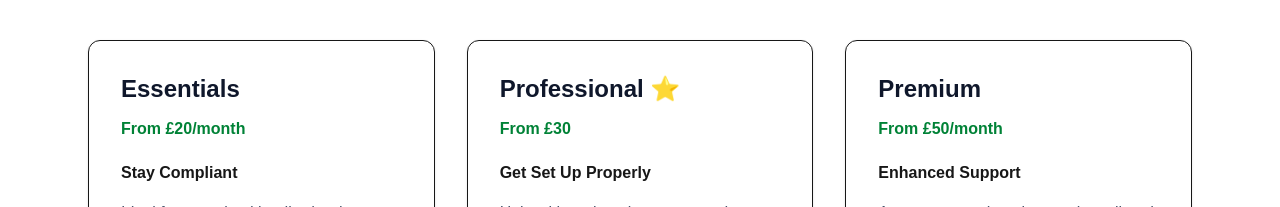
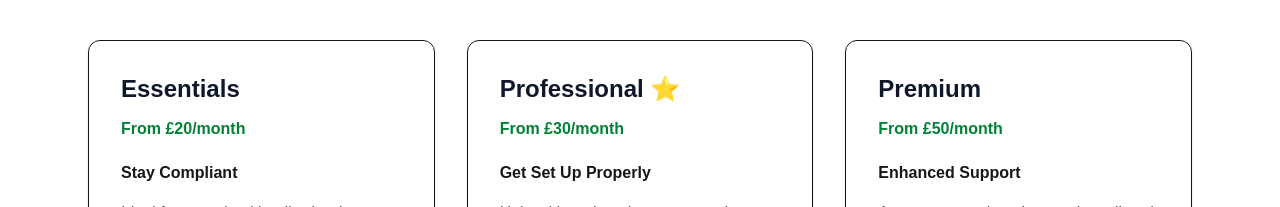
Before and after one commit to colin-mtd/mtd-for-landlords, a Next.js app: page / in a window 1280 px wide. Shown: the part 906-1113 px from the top of the page. Built offline with nearby package versions, Linux system fonts and the light colour scheme.

Commit message:
Update page.js
correction to £30 PM

```diff
--- a/app/page.js
+++ b/app/page.js
@@ -106,7 +106,7 @@ export default function Home() {
         </h3>
 
         <p className="text-green-700 font-bold mt-3">
-          From £30
+          From £30/month
         </p>
 
         <p className="font-semibold mt-5">
```
